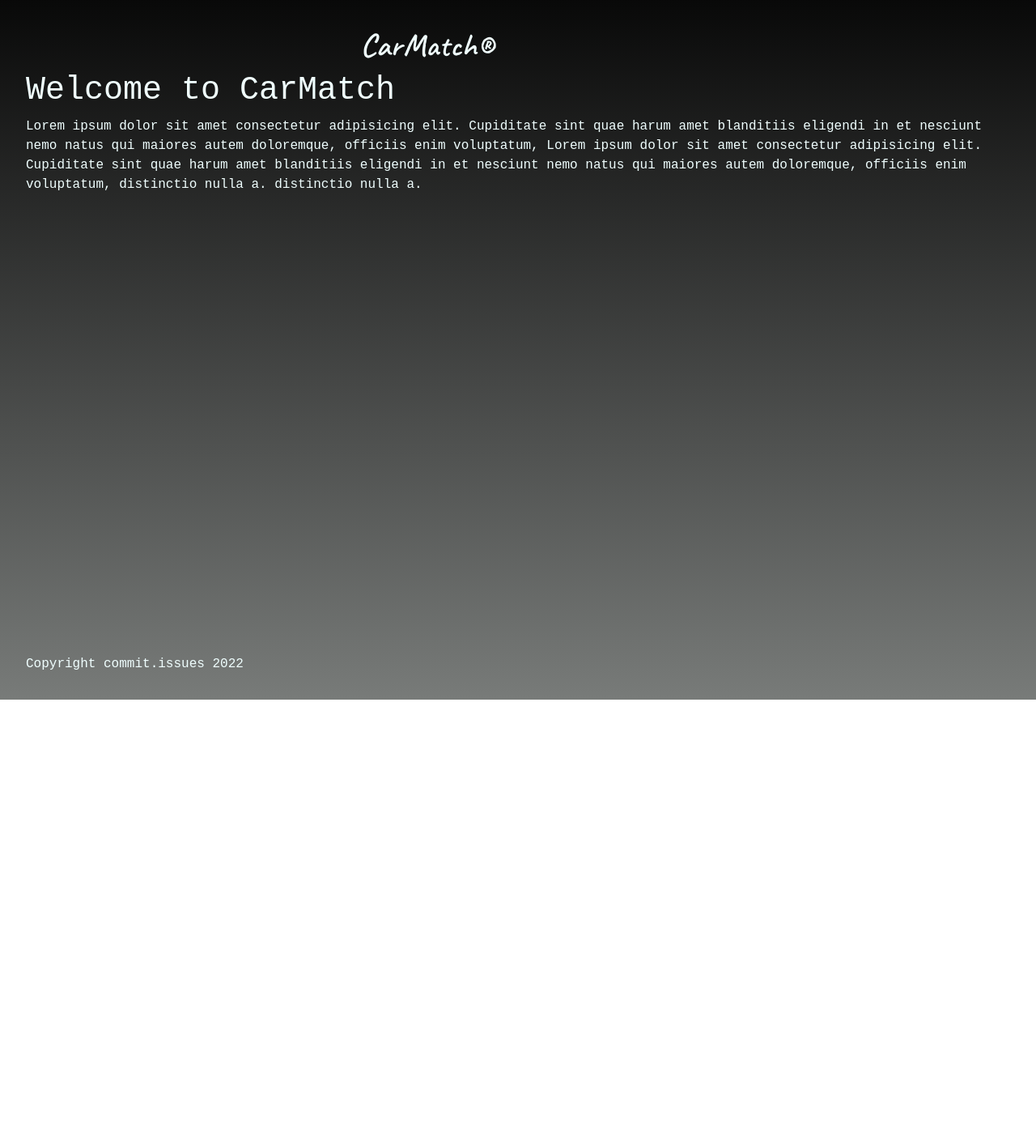
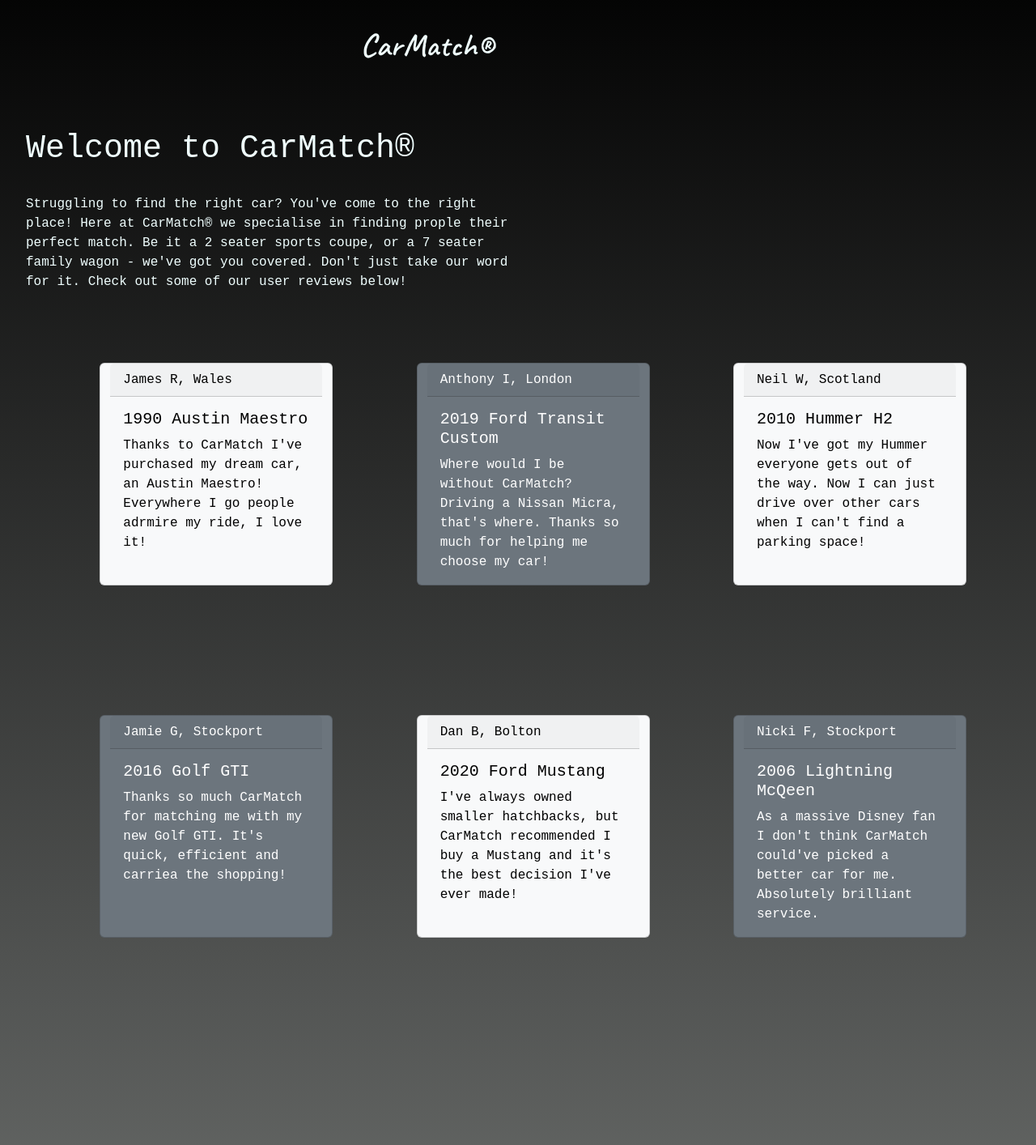
Before and after one commit to CaptainCavalier/SKYFinalProject, a Flask app: page / in a window 1280 px wide. Shown: the part 66-1480 px from the top of the page at 81% size. Before the commit the page ends 930 px from the top, so only its background shows below. Run offline with Flask 2, Linux system fonts and the light colour scheme.

Commit message:
style changes and formatting changes

```diff
--- a/app.py
+++ b/app.py
@@ -2,8 +2,6 @@
 
 app.config['SECRET_KEY'] = 'YOUR_SECRET_KEY'
 
-# if __name__ == "__main__":
-#     app.run(debug=True)
 
 if __name__ == "__main__":
     app.run(port=8000, debug=True)
--- a/application/routes.py
+++ b/application/routes.py
@@ -1,12 +1,12 @@
 from flask import render_template, request
 
 from application import app
-from application.forms import BasicForm
-
-# needed to connect to database
-from application.data_library import DataLibrary
-# instantiating an object of DataProviderService
-DATA_PROVIDER = DataLibrary()
+# from application.forms import BasicForm
+#
+# # needed to connect to database
+# from application.data_library import DataLibrary
+# # instantiating an object of DataProviderService
+# DATA_PROVIDER = DataLibrary()
 
 
 
@@ -28,30 +28,30 @@
 def showroom():
     return render_template('showroom.html', title="Showroom")
 
-
-@app.route('/register', methods=['GET', 'POST'])
-def register():
-    error = ""
-    # instantiating an object of type BasicForm
-    form = BasicForm()
-
-    if request.method == 'POST':
-        first_name = form.first_name.data
-        last_name = form.last_name.data
-        age = form.age.data
-        email = form.email.data
-
-        if len(first_name) == 0 or len(last_name) == 0 or len(age) == 0 or len(email) == 0:
-            error = "Please fill all fields"
-        else:
-            new_person_id = DATA_PROVIDER.add_person(first_name, last_name, age, email)
-
-            success = 'Member with ID: ' + str(new_person_id) + ' was created. Thank you!'
-            return render_template('success.html', success_message=success)
-
-    return render_template('person.html', form=form, message=error)
-
-@app.route('/people', methods=['GET'])
-def get_people():
-    all_people = DATA_PROVIDER.get_people()
-    return render_template('people.html', title="People", people=all_people)
+#
+# @app.route('/register', methods=['GET', 'POST'])
+# def register():
+#     error = ""
+#     # instantiating an object of type BasicForm
+#     form = BasicForm()
+#
+#     if request.method == 'POST':
+#         first_name = form.first_name.data
+#         last_name = form.last_name.data
+#         age = form.age.data
+#         email = form.email.data
+#
+#         if len(first_name) == 0 or len(last_name) == 0 or len(age) == 0 or len(email) == 0:
+#             error = "Please fill all fields"
+#         else:
+#             new_person_id = DATA_PROVIDER.add_person(first_name, last_name, age, email)
+#
+#             success = 'Member with ID: ' + str(new_person_id) + ' was created. Thank you!'
+#             return render_template('success.html', success_message=success)
+#
+#     return render_template('members.html', form=form, message=error)
+#
+# @app.route('/people', methods=['GET'])
+# def get_people():
+#     all_people = DATA_PROVIDER.get_people()
+#     return render_template('people.html', title="People", people=all_people)
--- a/application/templates/home.html
+++ b/application/templates/home.html
@@ -2,24 +2,125 @@
 {% block body_content %}
 
 <div class="row">
-        <div class="col-sm-4">
+    <div class="col-sm-4">
+    </div>
+
+
+    <br>
+</div>
+<br>
+
+<h1>Welcome to CarMatch®</h1>
+<br>
+<div class="row">
+    <div class="col-sm-0"></div>
+
+    <div class="col-sm-6">
+        <p>Struggling to find the right car? You've come to the right place! Here at CarMatch® we specialise in finding
+            prople their perfect match.
+            Be it a 2 seater sports coupe, or a 7 seater family wagon - we've got you covered. Don't just take our word
+            for it. Check out some of our
+            user reviews below!
+        </p>
+    </div>
+
+</div>
+
+<br><br><br>
+    <!--reviews-->
+    <!--row 1-->
+
+    <div class="row">
+        <div class="col-sm-1">
         </div>
 
-        <div class="col-sm-5">
+        <div class="card text-bg-light mb-3" style="max-width: 18rem;">
+            <div class="card-header">James R, Wales </div>
+            <div class="card-body">
+              <h5 class="card-title">1990 Austin Maestro</h5>
+              <p class="card-text">Thanks to CarMatch I've purchased my dream car, an Austin Maestro! Everywhere I go people adrmire my ride, I love it!  </p>
+            </div>
+          </div>
 
-            <h1 class="carmatchlogo">CarMatch®</h1>
+          <div class="col-sm-1">
+        </div>
 
+
+        <div class="card text-bg-secondary mb-3" style="max-width: 18rem;">
+            <div class="card-header">Anthony I, London </div>
+            <div class="card-body">
+              <h5 class="card-title">2019 Ford Transit Custom</h5>
+              <p class="card-text">Where would I be without CarMatch? Driving a Nissan Micra, that's where. Thanks so much for helping me choose my car!</p>
+            </div>
+          </div>
+
+          <div class="col-sm-1">
         </div>
-</div>
-<h1>Welcome to CarMatch </h1>
 
-<p>Lorem ipsum dolor sit amet consectetur adipisicing elit. Cupiditate sint quae harum amet
-    blanditiis eligendi in et nesciunt nemo natus qui
-    maiores autem doloremque, officiis enim voluptatum,
-    Lorem ipsum dolor sit amet consectetur adipisicing elit. Cupiditate
-    sint quae harum amet blanditiis eligendi in et nesciunt nemo natus qui
-    maiores autem doloremque, officiis enim voluptatum, distinctio nulla a.
-    distinctio nulla a.</pr>
+          <div class="card text-bg-light mb-3" style="max-width: 18rem;">
+            <div class="card-header">Neil W, Scotland </div>
+            <div class="card-body">
+              <h5 class="card-title">2010 Hummer H2</h5>
+              <p class="card-text">Now I've got my Hummer everyone gets out of the way. Now I can just drive over other cars when I can't find a parking space!</p>
+            </div>
+          </div>
+
+
+
+        <div class="col-sm-6"></div>
+
+    </div>
+<br><br><br><br><br><br>
+    <div class="row">
+        <div class="col-sm-1">
+        </div>
+
+        <div class="card text-bg-secondary mb-3" style="max-width: 18rem;">
+            <div class="card-header">Jamie G, Stockport </div>
+            <div class="card-body">
+              <h5 class="card-title">2016 Golf GTI</h5>
+              <p class="card-text">Thanks so much CarMatch for matching me with my new Golf GTI. It's quick, efficient and carriea the shopping!  </p>
+            </div>
+          </div>
+
+          <div class="col-sm-1">
+        </div>
+
+
+        <div class="card text-bg-light mb-3" style="max-width: 18rem;">
+            <div class="card-header">Dan B, Bolton </div>
+            <div class="card-body">
+              <h5 class="card-title">2020 Ford Mustang</h5>
+              <p class="card-text">I've always owned smaller hatchbacks, but CarMatch recommended I buy a Mustang and it's the best decision I've ever made!</p>
+            </div>
+          </div>
+
+          <div class="col-sm-1">
+        </div>
+
+          <div class="card text-bg-secondary mb-3" style="max-width: 18rem;">
+            <div class="card-header">Nicki F, Stockport </div>
+            <div class="card-body">
+              <h5 class="card-title">2006 Lightning McQeen</h5>
+              <p class="card-text">As a massive Disney fan I don't think CarMatch could've picked a better car for me. Absolutely brilliant service.</p>
+            </div>
+          </div>
+
+
+
+        <div class="col-sm-6"></div>
+
+    </div>
+
+
+
+
+
+
+
+</body>
+
+</html>
 
 
 {% endblock %}
--- a/application/templates/layout.html
+++ b/application/templates/layout.html
@@ -12,7 +12,6 @@
   <link rel="stylesheet" href="{{ url_for('static', filename='styles.css') }}">
 </head>
     <body>
-
 <div class ="topnav">
 <nav class="navbar">
     <form class="container-fluid justify-content-start">
@@ -28,7 +27,14 @@
 <div class="margin">
 
 
-
+  <div class="row">
+    <div class="col-sm-4">
+    </div>
+    <div class="col-sm-5">
+        <h1 class="carmatchlogo">CarMatch®</h1>
+    </div>
+</div>
+<br>
 
 
 {% block body_content %}{% endblock %}
--- a/application/templates/showroom.html
+++ b/application/templates/showroom.html
@@ -4,11 +4,7 @@
         <div class="col-sm-4">
         </div>
 
-        <div class="col-sm-5">
 
-            <h1 class="carmatchlogo">CarMatch®</h1>
-
-        </div>
 </div>
 
 <p>Carmatch Showroom</p>
--- a/application/templates/subscribe.html
+++ b/application/templates/subscribe.html
@@ -5,11 +5,7 @@
         <div class="col-sm-4">
         </div>
 
-        <div class="col-sm-5">
 
-            <h1 class="carmatchlogo">CarMatch®</h1>
-
-        </div>
 </div>
 <br><br>
 <p>Subscribe</p>
```
Also changed, not shown: application/data_library.py (+45 -45 lines), application/forms.py (+14 -14 lines), application/templates/carmatch.html (+5 -14 lines).
